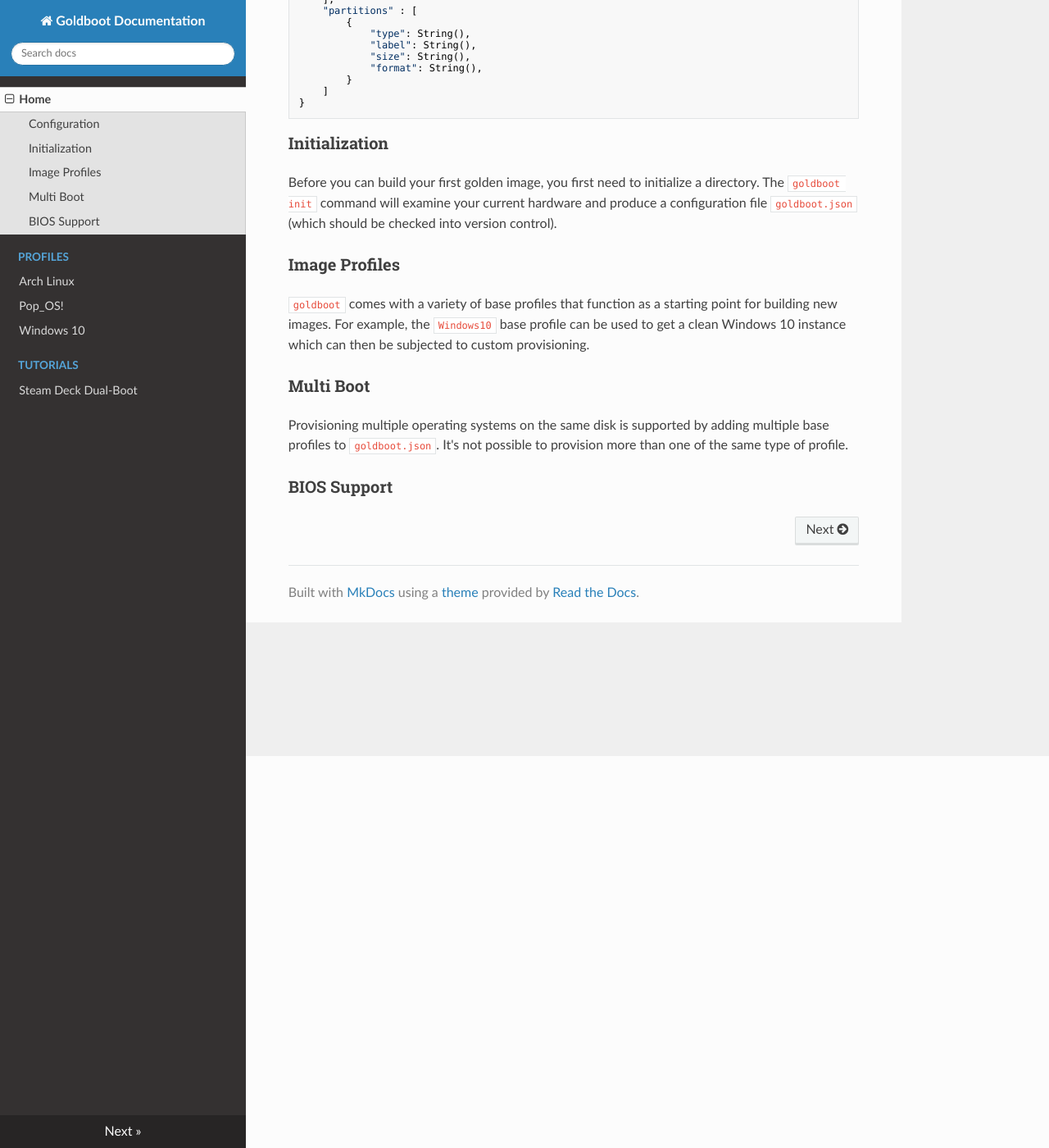
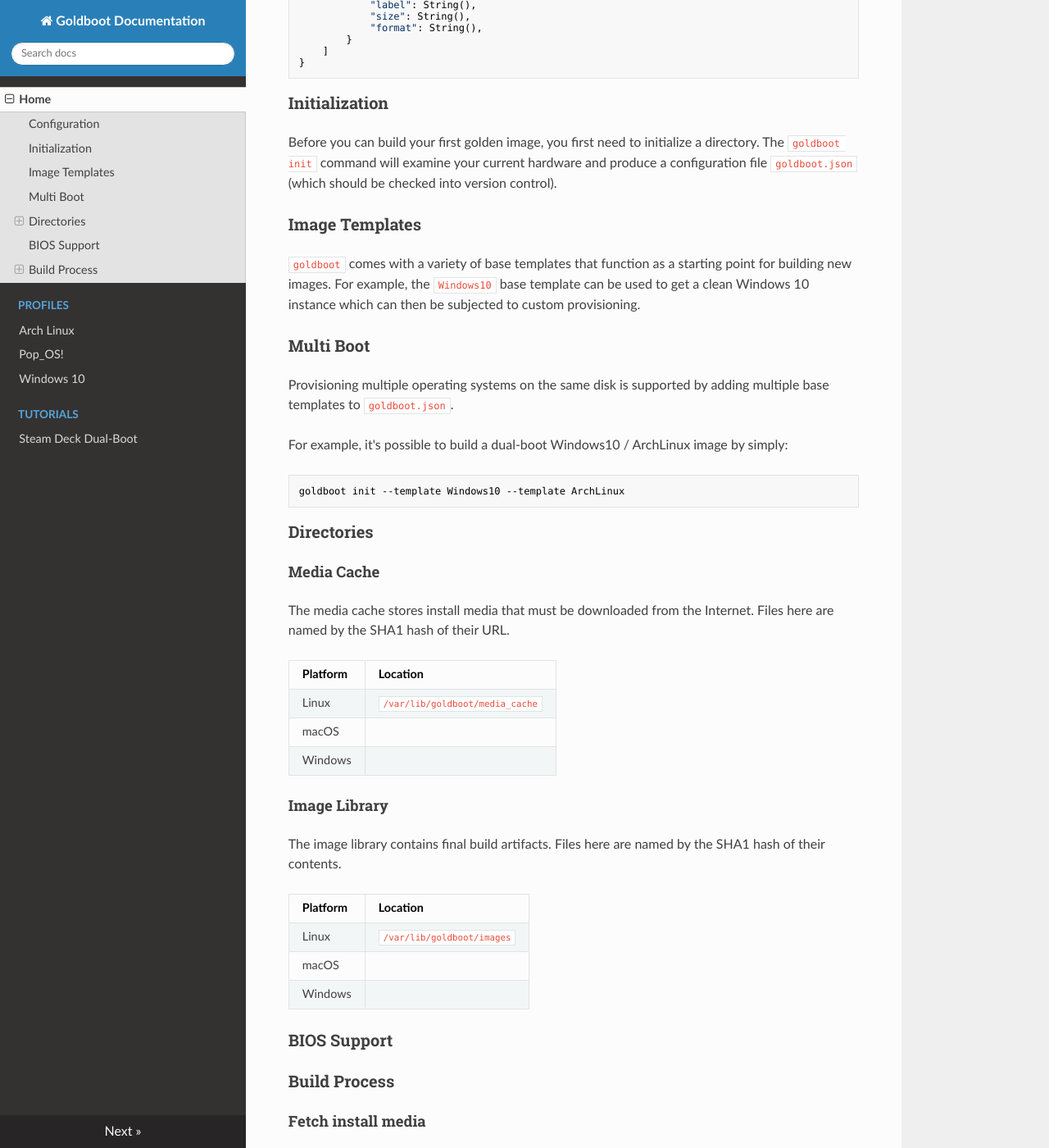
Before and after one commit to fossable/docs.goldboot.org, an MkDocs documentation site: the page built from docs/index.md, in a window 1280 px wide and 1400 px high, scrolled down 478 px. Shown: the whole window at 82% size. Built offline with MkDocs 1.6.1, drawn with Linux system fonts in a browser that asks for light colours; nearby versions of some CDN libraries; some of the changed text lies outside the part shown.

Commit message:
Update docs

````diff
--- a/docs/index.md
+++ b/docs/index.md
@@ -1,8 +1,6 @@
 ## goldboot
 
-`goldboot` automates the process of building bare-metal golden images from scratch. Under
-the hood, `goldboot` uses `packer` to provision QEMU virtual machines that match
-the eventual hardware.
+`goldboot` automates the process of building bare-metal golden images from scratch.
 
 ### Configuration
 
@@ -36,16 +34,67 @@ Before you can build your first golden image, you first need to initialize a dir
 `goldboot init` command will examine your current hardware and produce a configuration
 file `goldboot.json` (which should be checked into version control).
 
-### Image Profiles
+### Image Templates
 
-`goldboot` comes with a variety of base profiles that function as a starting point
-for building new images. For example, the `Windows10` base profile can be used to
+`goldboot` comes with a variety of base templates that function as a starting point
+for building new images. For example, the `Windows10` base template can be used to
 get a clean Windows 10 instance which can then be subjected to custom provisioning.
 
 ### Multi Boot
 
 Provisioning multiple operating systems on the same disk is supported by adding multiple
-base profiles to `goldboot.json`. It's not possible to provision more than one of the
-same type of profile.
+base templates to `goldboot.json`.
+
+For example, it's possible to build a dual-boot Windows10 / ArchLinux image by simply:
+
+```sh
+goldboot init --template Windows10 --template ArchLinux
+```
+
+### Directories
+
+#### Media Cache
+
+The media cache stores install media that must be downloaded from the Internet.
+Files here are named by the SHA1 hash of their URL.
+
+| Platform | Location                          |
+|----------|-----------------------------------|
+| Linux    | `/var/lib/goldboot/media_cache`   |
+| macOS    |
+| Windows  |
+
+#### Image Library
+
+The image library contains final build artifacts. Files here are named by the SHA1
+hash of their contents.
+
+| Platform | Location                     |
+|----------|------------------------------|
+| Linux    | `/var/lib/goldboot/images`   |
+| macOS    |
+| Windows  |
 
 ### BIOS Support
+
+### Build Process
+
+#### Fetch install media
+
+Download ISOs and verify checksums.
+
+#### Allocate qcow2 image
+
+#### Run partitioner
+
+#### Launch QEMU VM
+
+#### Connect VNC
+
+#### Connect SSH
+
+#### Run provisioners
+
+#### Install bootloader
+
+#### Compact final image
````
Also changed, not shown: docs/profiles/windows_10.md (deleted, +0 -7 lines), docs/templates/windows_10.md (added, +16 -0 lines), docs/tutorials/ci_build.md (added, +24 -0 lines), docs/tutorials/steam_deck_dual_boot.md (+12 -11 lines), docs/templates/arch_linux.md (renamed from docs/profiles/arch_linux.md), docs/templates/pop_os.md (renamed from docs/profiles/pop_os.md).
